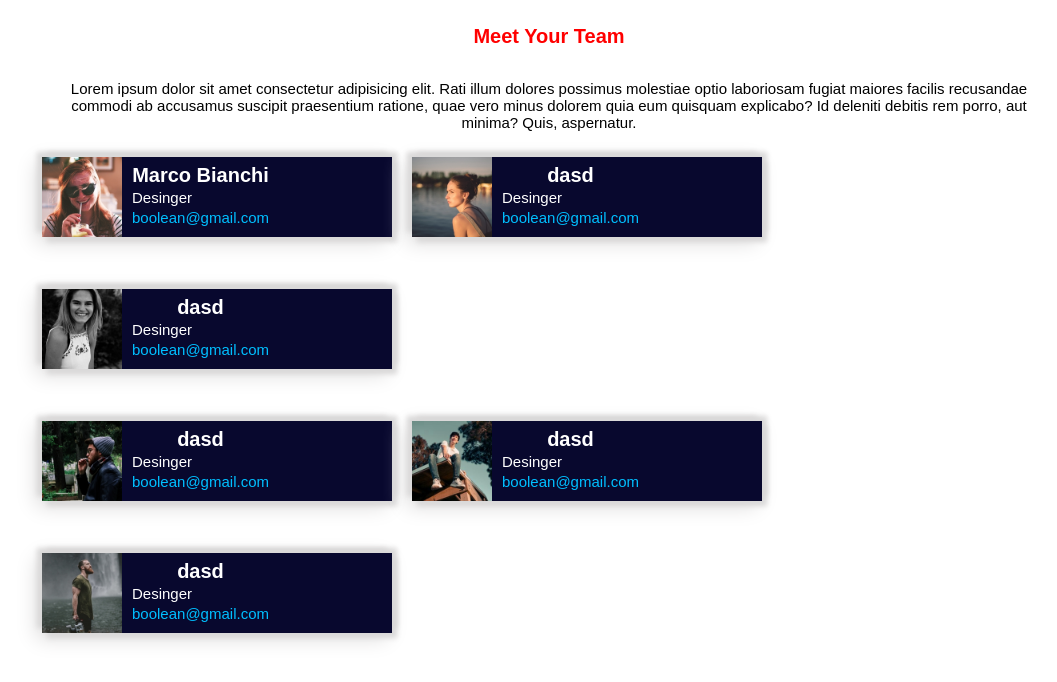
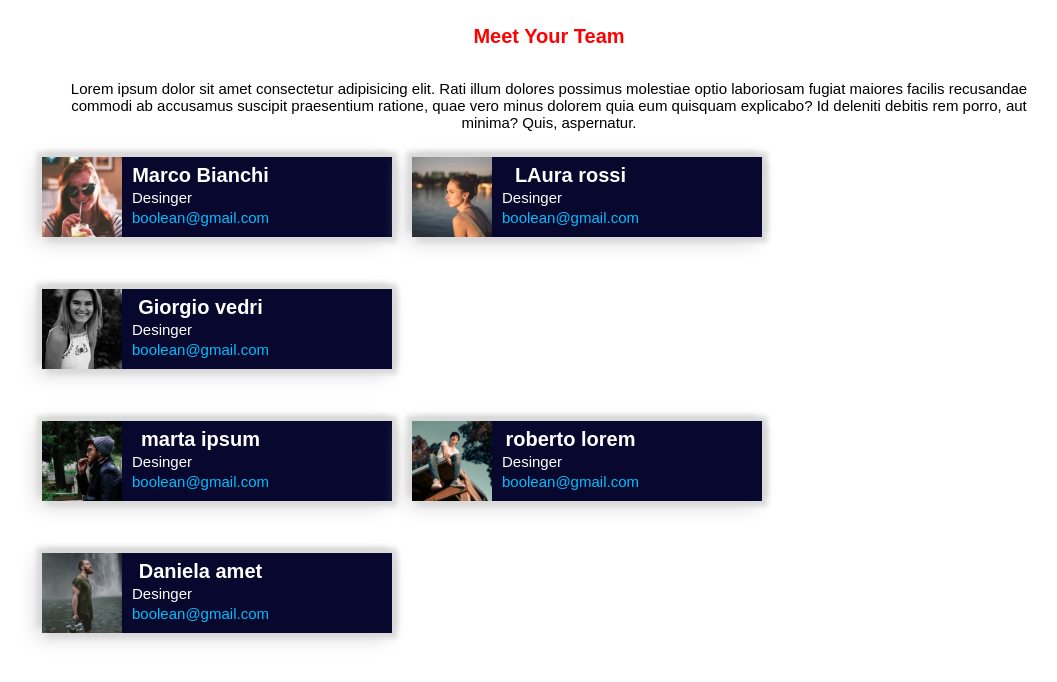
Before and after one commit to GiuseppeDelCorso/html-css-float-cards, a plain HTML site: page index.html in a window 1280 px wide. Shown: the whole page, without its empty margins (96-1153 px from the left). Drawn offline with Linux system fonts and the light colour scheme.

```diff
--- a/index.html
+++ b/index.html
@@ -26,7 +26,7 @@
             <div class="stile-profilo">
                 <img class="immagine-1" src="./img/female2.png" alt="">
                 <div class="informazioni">
-                    <h1>dasd</h1>
+                    <h1>LAura rossi</h1>
                     <p>Desinger</p>
                     <p class="mail">boolean@gmail.com</p>
               </div>
@@ -36,7 +36,7 @@
             <div class="stile-profilo">
                 <img class="immagine-1" src="./img/female3.png" alt="">
                 <div class="informazioni">
-                    <h1>dasd</h1>
+                    <h1>Giorgio vedri</h1>
                     <p>Desinger</p>
                     <p class="mail">boolean@gmail.com</p>
               </div>
@@ -48,7 +48,7 @@
             <div class="stile-profilo">
                 <img class="immagine-1" src="./img/male1.png" alt="">
                 <div class="informazioni">
-                    <h1>dasd</h1>
+                    <h1>marta ipsum</h1>
                     <p>Desinger</p>
                     <p class="mail">boolean@gmail.com</p>
               </div>
@@ -58,7 +58,7 @@
             <div class="stile-profilo">
                 <img class="immagine-1" src="./img/male3.png" alt="">
                 <div class="informazioni">
-                    <h1>dasd</h1>
+                    <h1>roberto lorem</h1>
                     <p>Desinger</p>
                     <p class="mail">boolean@gmail.com</p>
               </div>
@@ -68,7 +68,7 @@
             <div class="stile-profilo">
                 <img class="immagine-1" src="./img/male2.png" alt="">
                 <div class="informazioni">
-                    <h1>dasd</h1>
+                    <h1>Daniela amet</h1>
                     <p>Desinger</p>
                     <p class="mail">boolean@gmail.com</p>
               </div>
```
